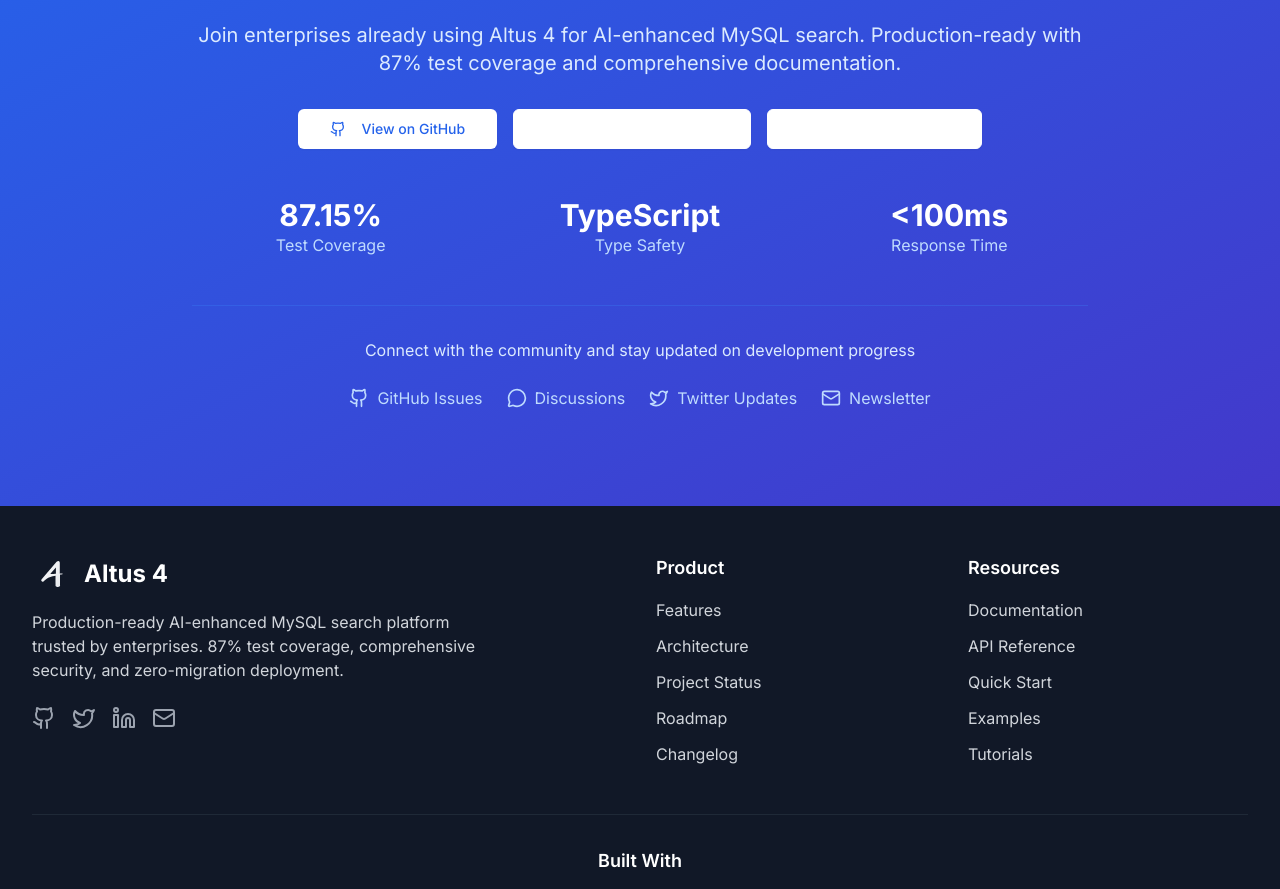
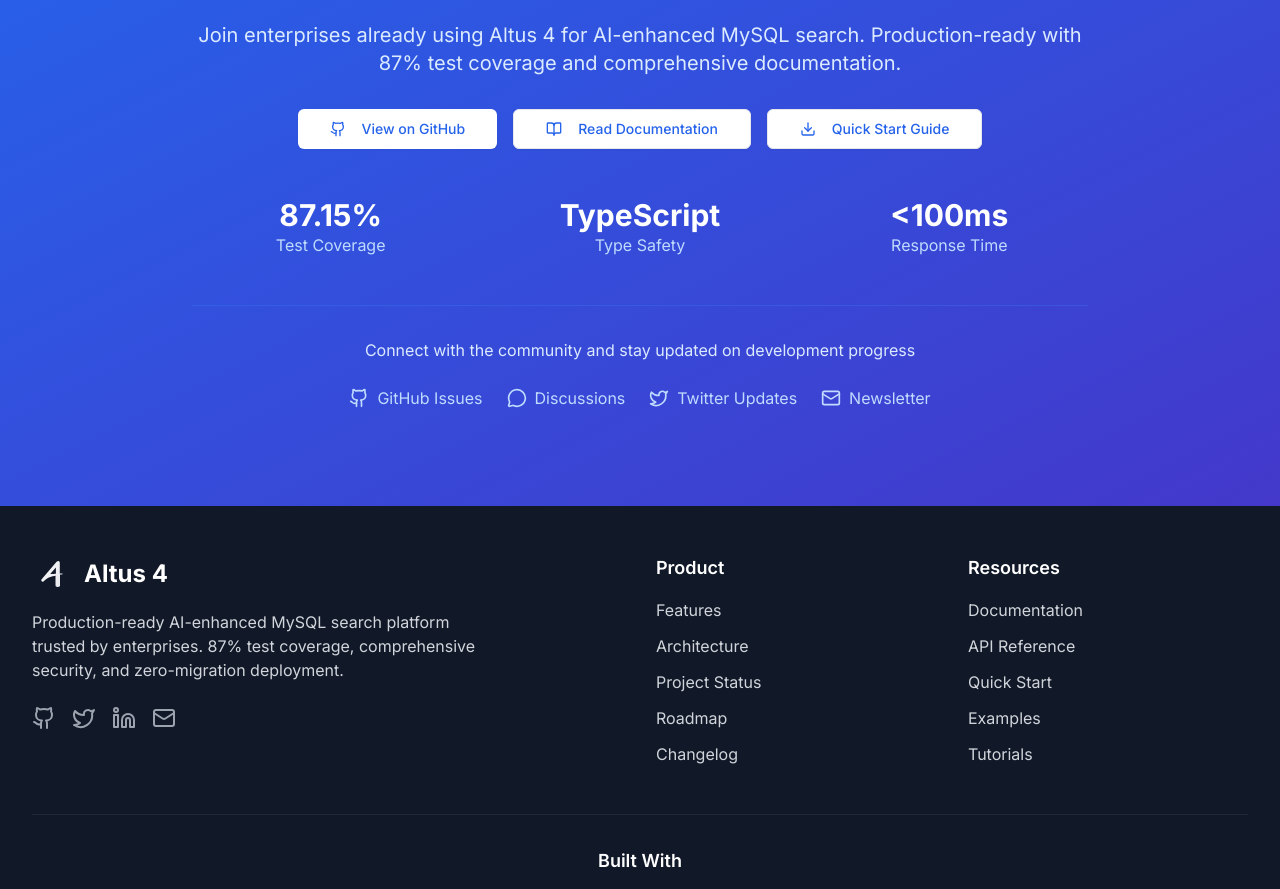
Before and after one commit to altus4/website, a Vue app: page / in a window 1280 px wide. Shown: the part 4237-5126 px from the top of the page. Built offline with nearby package versions, Linux system fonts and the light colour scheme; grey boxes are pictures that could not be loaded.

Commit message:
Update CallToActionSection.vue to enhance button styles for better visibility and user interaction

```diff
--- a/src/components/CallToActionSection.vue
+++ b/src/components/CallToActionSection.vue
@@ -13,15 +13,15 @@
 
         <!-- CTA Buttons -->
         <div class="flex flex-col items-center justify-center gap-4 sm:flex-row mb-12">
-          <Button variant="secondary" size="lg" class="min-w-48 bg-white text-blue-600 hover:bg-gray-50" as="a" href="https://github.com/altus4/core" target="_blank" rel="noopener noreferrer">
+          <Button variant="secondary" size="lg" class="min-w-48 bg-white text-blue-600 hover:bg-gray-50 hover:text-blue-800" as="a" href="https://github.com/altus4/core" target="_blank" rel="noopener noreferrer">
             <GitHubIcon class="mr-2 h-5 w-5" />
             View on GitHub
           </Button>
-          <Button variant="outline" size="lg" class="min-w-48 border-white text-white hover:bg-white hover:text-blue-600" as="a" href="https://github.com/altus4/core#readme" target="_blank" rel="noopener noreferrer">
+          <Button variant="outline" size="lg" class="min-w-48 bg-white text-blue-600 hover:bg-gray-50 hover:text-blue-800" as="a" href="https://github.com/altus4/core#readme" target="_blank" rel="noopener noreferrer">
             <BookOpenIcon class="mr-2 h-5 w-5" />
             Read Documentation
           </Button>
-          <Button variant="outline" size="lg" class="min-w-48 border-white text-white hover:bg-white hover:text-blue-600" as="a" href="https://github.com/altus4/core#quick-start" target="_blank" rel="noopener noreferrer">
+          <Button variant="outline" size="lg" class="min-w-48 bg-white text-blue-600 hover:bg-gray-50 hover:text-blue-800" as="a" href="https://github.com/altus4/core#quick-start" target="_blank" rel="noopener noreferrer">
             <DownloadIcon class="mr-2 h-5 w-5" />
             Quick Start Guide
           </Button>
```
